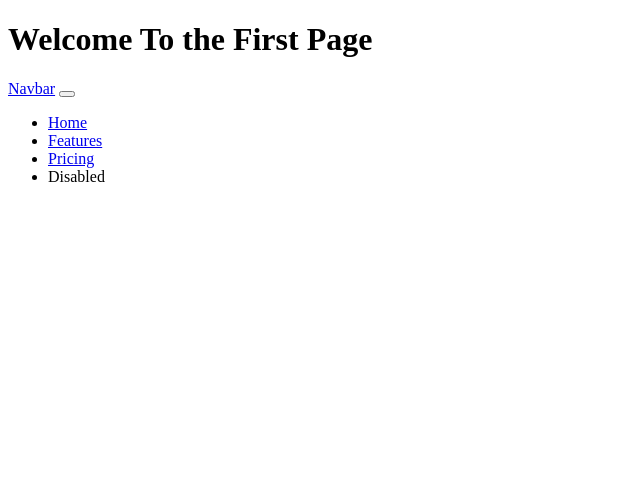
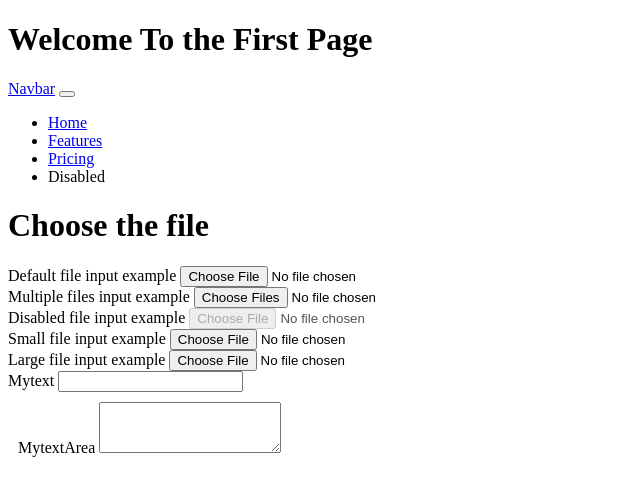
Before and after one commit to Abishake01/Django, a Django app: page /first in a window 1280 px wide. Shown: the top 496 px of the page, without its empty margins (0-640 px from the left). Run offline with Django 4.2, Linux system fonts and the light colour scheme.

Commit message:
Form and logo

```diff
--- a/Project/myfirstapps/urls.py
+++ b/Project/myfirstapps/urls.py
@@ -4,5 +4,5 @@ from . import views
 urlpatterns = [
     path ('first',views.user,name="firstpage"),
     path('second',views.sec,name='Secondpage'),
-    path('image',views.image,name='My image Page')
+    path('image/<str:imagename>',views.image,name='My image Page')
 ]
--- a/Project/myfirstapps/views.py
+++ b/Project/myfirstapps/views.py
@@ -19,5 +19,15 @@ def sec(request):
         'c':c
     }
     return render(request,'base.html',context=dict)
-def image(request):
-    return render(request,'image.html')
+def image(request,imagename):
+    myimage=str(imagename);
+    myimage=myimage.lower();
+    print(myimage)
+    if myimage=='django':
+        var=True
+    elif myimage=='python':
+        var=False
+    dic={
+        'var':var
+    }
+    return render(request,'image.html',context=dic)
--- a/Project/template/index.html
+++ b/Project/template/index.html
@@ -36,6 +36,44 @@
       </div>
     </div>
   </nav>
+  <h1>Choose the file </h1>
+  <div class="">
+    <label for="formFile" class="form-label">Default file input example</label>
+    <input class="form-control" type="file" id="formFile">
+  </div>
+  <div class="">
+    <label for="formFileMultiple" class="form-label">Multiple files input example</label>
+    <input class="form-control" type="file" id="formFileMultiple" multiple>
+  </div>
+  <div class="">
+    <label for="formFileDisabled" class="form-label">Disabled file input example</label>
+    <input class="form-control" type="file" id="formFileDisabled" disabled>
+  </div>
+  <div class="">
+    <label for="formFileSm" class="form-label">Small file input example</label>
+    <input class="form-control form-control-sm" id="formFileSm" type="file">
+  </div>
+  <div>
+    <label for="formFileLg" class="form-label">Large file input example</label>
+    <input class="form-control form-control-lg" id="formFileLg" type="file">
+  </div>
+  <div class="container-fluid">
+    <div class="row">
+      <div class="col-md-3">
+        <form>
+          <div class="form-group">
+            <label for="Mytext">Mytext</label>
+            <input type="text" name="Mytext" id="Mytext" class="form-control">
+          </div>
+          <div class="form-group" style="margin: 10px;">
+            <label for="textarea">MytextArea</label>
+            <textarea type="textarea" name="Mytextarea" id="Mytextarea" class="form-control" rows="3"></textarea>
+          </div>
+        </form>
+
+      </div>
+    </div>
+  </div>
 
 </body>
 </html>
```
Also changed, not shown: Project/template/image.html (+9 -3 lines), Project/static/django.png (added), Project/static/imga.jpg (deleted), Project/static/logo.png (added), Project/static/python.webp (added), Project/static/solomoon.jpg (added).
